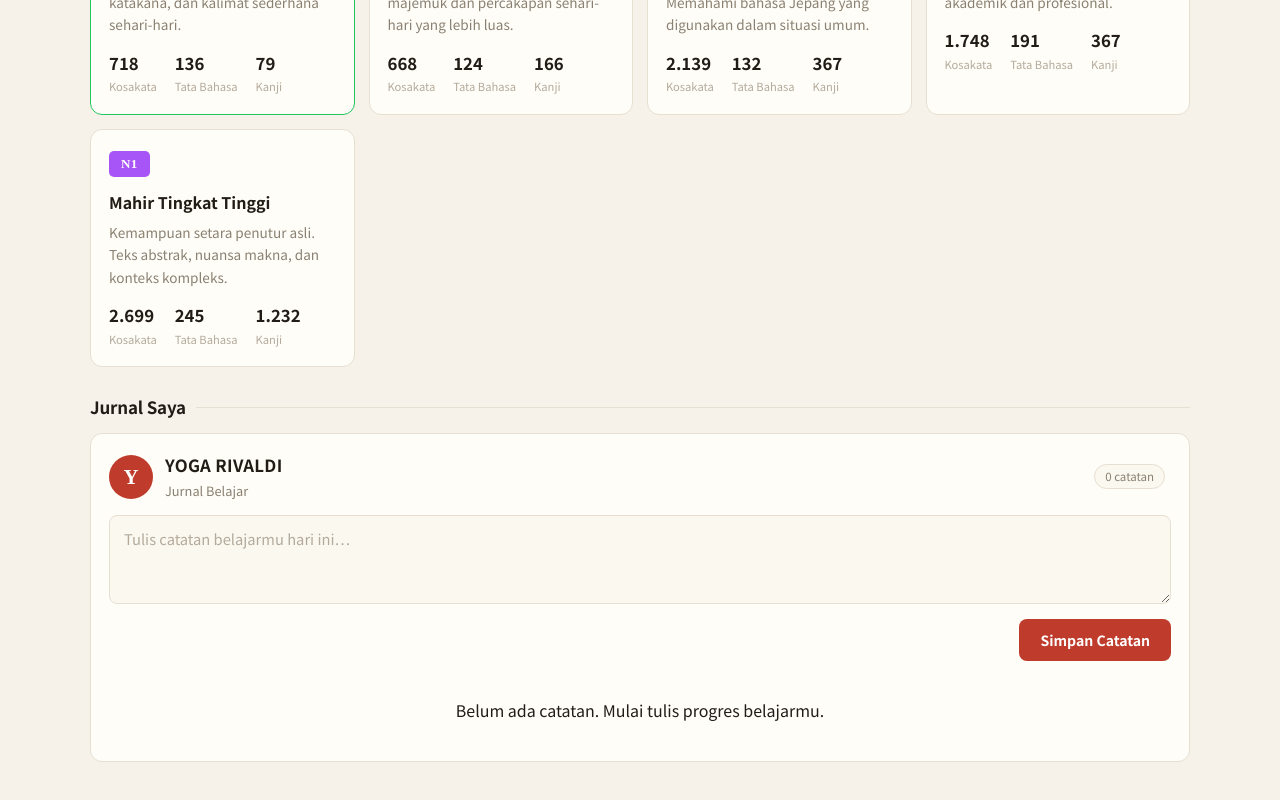
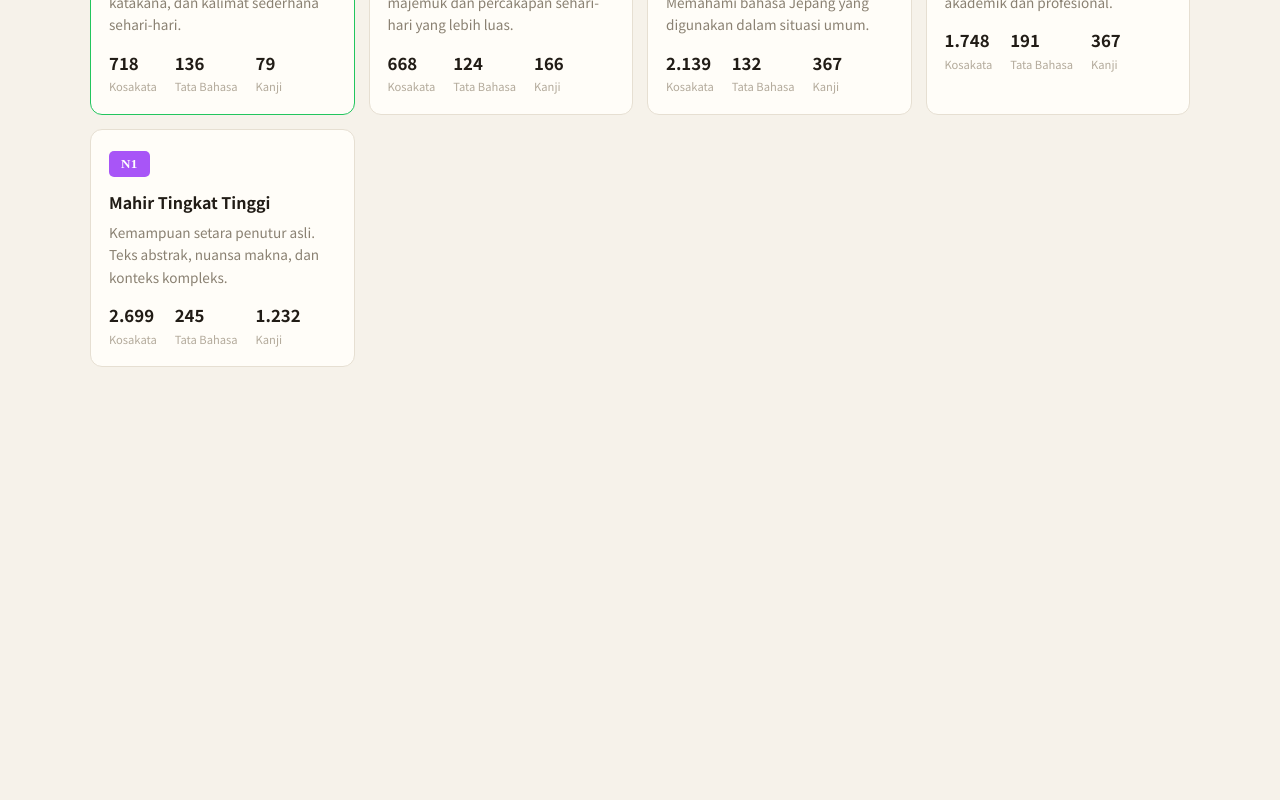
Before and after one commit to Ival30/nihongo, a React (Vite) app: page /#/home/n5 in a window 1280 px wide. Shown: the part 749-1549 px from the top of the page. After the commit the page ends 1180 px from the top, so only its background shows below. Built offline with nearby package versions, Linux system fonts and the light colour scheme.

Commit message:
feat: tambah streak harian dan seksi mendengarkan di ujian, hapus jurnal
- Streak harian: chip di header + pencatatan otomatis saat belajar
- Ujian JLPT: seksi Mendengarkan (audio diputar otomatis, teks disembunyikan)
- Hapus komponen jurnal beserta CSS-nya

```diff
--- a/src/App.jsx
+++ b/src/App.jsx
@@ -8,6 +8,7 @@ import {
   loadSRS, saveSRS, loadProgress, saveProgress,
   getDueCards, reviewCard, addCards, getSRSStats,
   recordItemProgress, recordQuizProgress,
+  loadStreak, saveStreak, recordActivity, isActiveToday,
 } from './srs.js'
 import Flashcard from './components/Flashcard.jsx'
 import SRSReview from './components/SRSReview.jsx'
@@ -18,7 +19,6 @@ import Ruby from './components/Ruby.jsx'
 import ConjugationView from './components/ConjugationView.jsx'
 import ListeningView from './components/ListeningView.jsx'
 import ExamView from './components/ExamView.jsx'
-import Journal from './components/Journal.jsx'
 import DokkaiView from './components/DokkaiView.jsx'
 import GlobalSearchView from './components/GlobalSearchView.jsx'
 import StrokeOrder from './components/StrokeOrder.jsx'
@@ -36,7 +36,6 @@ const NAV = [
   { id: 'progress', label: 'Kemajuan' },
 ]
 
-const OWNER_NAME = 'YOGA RIVALDI'
 
 const PAGE_SIZE = 50
 
@@ -65,6 +64,12 @@ export default function App() {
   const [progress, setProgress] = useState(loadProgress)
   const [levelData, setLevelData] = useState(null)
   const [loading, setLoading] = useState(false)
+  const [streak, setStreak] = useState(loadStreak)
+
+  useEffect(() => saveStreak(streak), [streak])
+
+  // Catat aktivitas belajar → memperbarui streak harian
+  const markActivity = () => setStreak((s) => recordActivity(s))
 
   const level = getLevel(levelId)
   const showLevel = !['home', 'progress', 'kana', 'cari'].includes(view)
@@ -106,6 +111,7 @@ export default function App() {
         levelId={levelId}
         showLevel={showLevel}
         dueCount={getSRSStats(srs).due}
+        streak={streak}
         onBrand={() => handleNav('home')}
         onNav={handleNav}
         onLevel={handleLevel}
@@ -138,7 +144,7 @@ export default function App() {
                 levelId={levelId}
                 items={levelData.vocab}
                 progress={progress}
-                onMark={(key, ok) => setProgress((p) => recordItemProgress(p, 'vocab', key, levelId, ok))}
+                onMark={(key, ok) => { markActivity(); setProgress((p) => recordItemProgress(p, 'vocab', key, levelId, ok)) }}
                 onAddToSRS={(batch) => setSrs((s) => addCards(s, 'vocab', batch, (it) => ({ content: it.jp, meta: { reading: it.reading, meaning: it.meaning } })))}
               />
             )}
@@ -147,7 +153,7 @@ export default function App() {
                 level={level}
                 items={levelData.grammar}
                 progress={progress}
-                onMark={(key, ok) => setProgress((p) => recordItemProgress(p, 'grammar', key, levelId, ok))}
+                onMark={(key, ok) => { markActivity(); setProgress((p) => recordItemProgress(p, 'grammar', key, levelId, ok)) }}
                 onAddToSRS={(batch) => setSrs((s) => addCards(s, 'grammar', batch, (it) => ({ content: it.pattern, meta: { meaning: it.meaning, example: it.example } })))}
               />
             )}
@@ -156,7 +162,7 @@ export default function App() {
                 level={level}
                 items={levelData.kanji}
                 progress={progress}
-                onMark={(key, ok) => setProgress((p) => recordItemProgress(p, 'kanji', key, levelId, ok))}
+                onMark={(key, ok) => { markActivity(); setProgress((p) => recordItemProgress(p, 'kanji', key, levelId, ok)) }}
                 onAddToSRS={(batch) => setSrs((s) => addCards(s, 'kanji', batch, (it) => ({ content: it.char, meta: { meaning: it.meaning, on: it.on, kun: it.kun } })))}
               />
             )}
@@ -166,8 +172,8 @@ export default function App() {
                 levelData={levelData}
                 levelId={levelId}
                 srs={srs}
-                onReview={(id, q) => setSrs((s) => reviewCard(s, id, q))}
-                onFinish={(score, total) => setProgress((p) => recordQuizProgress(p, levelId, score, total))}
+                onReview={(id, q) => { markActivity(); setSrs((s) => reviewCard(s, id, q)) }}
+                onFinish={(score, total) => { markActivity(); setProgress((p) => recordQuizProgress(p, levelId, score, total)) }}
               />
             )}
             {view === 'exam' && (
@@ -175,7 +181,7 @@ export default function App() {
                 level={level}
                 levelData={levelData}
                 levelId={levelId}
-                onFinish={(score, total) => setProgress((p) => recordQuizProgress(p, levelId, score, total))}
+                onFinish={(score, total) => { markActivity(); setProgress((p) => recordQuizProgress(p, levelId, score, total)) }}
               />
             )}
           </>
@@ -191,7 +197,7 @@ function Loading() {
   return <p className="sub" style={{ padding: '40px 0', textAlign: 'center' }}>Memuat materi…</p>
 }
 
-function TopBar({ view, levelId, showLevel, dueCount, onBrand, onNav, onLevel }) {
+function TopBar({ view, levelId, showLevel, dueCount, streak, onBrand, onNav, onLevel }) {
   return (
     <header className="topbar">
       <div className="brand" onClick={onBrand}>
@@ -211,6 +217,11 @@ function TopBar({ view, levelId, showLevel, dueCount, onBrand, onNav, onLevel })
       </nav>
 
       <div className="topbar-right">
+        {streak?.current > 0 && (
+          <span className="streak-chip" title={`Rentetan belajar: ${streak.current} hari (terbaik ${streak.best})`}>
+            {streak.current}
+          </span>
+        )}
         {dueCount > 0 && view !== 'latihan' && (
           <button className="review-chip" onClick={() => onNav('latihan')}>
             {dueCount}
@@ -319,9 +330,6 @@ function Home({ levelId, onLevel, progress, srs, onOpen }) {
           </div>
         ))}
       </div>
-
-      <div className="section-title">Jurnal Saya</div>
-      <Journal ownerName={OWNER_NAME} />
     </div>
   )
 }
--- a/src/components/Journal.jsx
+++ /dev/null
@@ -1,85 +0,0 @@
-import { useState, useEffect } from 'react'
-
-// Jurnal belajar pribadi — catatan harian yang tersimpan di localStorage.
-// Nama pemilik ditampilkan di header jurnal.
-const STORAGE_KEY = 'nihongo_journal_v1'
-
-export function loadJournal() {
-  try {
-    return JSON.parse(localStorage.getItem(STORAGE_KEY)) || []
-  } catch {
-    return []
-  }
-}
-
-export function saveJournal(entries) {
-  localStorage.setItem(STORAGE_KEY, JSON.stringify(entries))
-}
-
-export default function Journal({ ownerName }) {
-  const [entries, setEntries] = useState(loadJournal)
-  const [draft, setDraft] = useState('')
-
-  useEffect(() => saveJournal(entries), [entries])
-
-  const addEntry = () => {
-    const text = draft.trim()
-    if (!text) return
-    const entry = {
-      id: Date.now(),
-      date: new Date().toISOString().slice(0, 10),
-      time: new Date().toLocaleTimeString('id-ID', { hour: '2-digit', minute: '2-digit' }),
-      text,
-    }
-    setEntries((e) => [entry, ...e])
-    setDraft('')
-  }
-
-  const removeEntry = (id) => setEntries((e) => e.filter((x) => x.id !== id))
-
-  return (
-    <div className="journal">
-      <div className="journal-header">
-        <div className="journal-owner">
-          <div className="journal-avatar jp">{ownerName.charAt(0)}</div>
-          <div>
-            <div className="journal-name">{ownerName}</div>
-            <div className="journal-sub">Jurnal Belajar</div>
-          </div>
-        </div>
-        <span className="pill">{entries.length} catatan</span>
-      </div>
-
-      <div className="journal-compose">
-        <textarea
-          className="journal-input"
-          placeholder="Tulis catatan belajarmu hari ini…"
-          value={draft}
-          onChange={(e) => setDraft(e.target.value)}
-          rows={3}
-        />
-        <div className="journal-actions">
-          <button className="btn" onClick={addEntry} disabled={!draft.trim()}>Simpan Catatan</button>
-        </div>
-      </div>
-
-      <div className="journal-list">
-        {entries.length === 0 && (
-          <p className="sub" style={{ textAlign: 'center', padding: '20px 0' }}>
-            Belum ada catatan. Mulai tulis progres belajarmu.
-          </p>
-        )}
-        {entries.map((e) => (
-          <div className="journal-entry" key={e.id}>
-            <div className="journal-meta">
-              <span className="journal-date">{e.date}</span>
-              <span className="journal-time">{e.time}</span>
-            </div>
-            <p className="journal-text">{e.text}</p>
-            <button className="mini-btn ghost" onClick={() => removeEntry(e.id)}>Hapus</button>
-          </div>
-        ))}
-      </div>
-    </div>
-  )
-}
--- a/src/data/quiz.js
+++ b/src/data/quiz.js
@@ -75,6 +75,29 @@ export function buildKanjiQuiz(levelId, kanjiList, count = 10) {
   })
 }
 
+export function buildListeningQuiz(levelId, vocabList, count = 10) {
+  // Hanya kata yang punya contoh kalimat bisa dipakai untuk latihan mendengar.
+  const pool = vocabList.filter((v) => v.example && (v.exampleId || v.meaningId || v.meaning))
+  if (pool.length < 4) return []
+  const rng = seededRng(levelId.length * 5000 + pool.length)
+  const picked = shuffle(pool, rng).slice(0, count)
+  const answerOf = (v) => v.exampleId || v.meaningId || v.meaning
+  return picked.map((item) => {
+    const options = shuffle(
+      [answerOf(item), ...shuffle(pool.filter((v) => answerOf(v) !== answerOf(item)), rng).slice(0, 3).map(answerOf)],
+      rng,
+    )
+    return {
+      type: 'listening',
+      question: item.example, // diputar sebagai suara, bukan ditampilkan sebelum dijawab
+      audio: item.example,
+      answer: answerOf(item),
+      options,
+      hint: undefined,
+    }
+  })
+}
+
 export function buildQuiz(levelId, data, count = 10) {
   const vocab = buildVocabQuiz(levelId, data.vocab, count)
   const grammar = buildGrammarQuiz(levelId, data.grammar, count)
--- a/src/index.css
+++ b/src/index.css
@@ -114,6 +114,21 @@ button { font-family: var(--sans); }
   align-items: center;
   gap: 12px;
   flex-shrink: 0;
+}
+
+.streak-chip {
+  display: grid;
+  place-items: center;
+  min-width: 28px;
+  height: 28px;
+  padding: 0 9px;
+  border-radius: 999px;
+  background: var(--accent-wash);
+  color: var(--accent-deep);
+  font-size: 0.78rem;
+  font-weight: 700;
+  font-variant-numeric: tabular-nums;
+  border: 1px solid var(--accent);
 }
 
 .review-chip {
@@ -498,83 +513,6 @@ rt {
   border-bottom: 1px solid var(--border);
 }
 .exam-section-row:last-child { border-bottom: none; }
-
-/* ---------- Journal ---------- */
-.journal {
-  background: var(--surface);
-  border: 1px solid var(--border);
-  border-radius: var(--radius);
-  padding: 18px;
-}
-
-.journal-header {
-  display: flex;
-  align-items: center;
-  justify-content: space-between;
-  margin-bottom: 14px;
-}
-
-.journal-owner { display: flex; align-items: center; gap: 12px; }
-
-.journal-avatar {
-  width: 44px;
-  height: 44px;
-  border-radius: 50%;
-  background: var(--accent);
-  color: #fff;
-  font-family: var(--serif);
-  font-weight: 700;
-  font-size: 1.3rem;
-  display: grid;
-  place-items: center;
-}
-
-.journal-name { font-weight: 700; font-size: 1.05rem; letter-spacing: 0.02em; }
-.journal-sub { color: var(--muted); font-size: 0.8rem; }
-
-.journal-compose { margin-bottom: 16px; }
-
-.journal-input {
-  width: 100%;
-  padding: 12px 14px;
-  background: var(--surface-2);
-  border: 1px solid var(--border);
-  border-radius: var(--radius-sm);
-  color: var(--ink);
-  font-size: 0.92rem;
-  font-family: var(--sans);
-  resize: vertical;
-  outline: none;
-  transition: border-color 0.14s ease;
-}
-.journal-input:focus { border-color: var(--accent); }
-.journal-input::placeholder { color: var(--faint); }
-
-.journal-actions {
-  display: flex;
-  justify-content: flex-end;
-  margin-top: 8px;
-}
-
-.journal-list { display: flex; flex-direction: column; gap: 10px; }
-
-.journal-entry {
-  padding: 12px 14px;
-  background: var(--surface-2);
-  border: 1px solid var(--border);
-  border-radius: var(--radius-sm);
-}
-
-.journal-meta {
-  display: flex;
-  gap: 8px;
-  align-items: baseline;
-  margin-bottom: 6px;
-}
-.journal-date { font-weight: 600; font-size: 0.85rem; color: var(--accent-deep); }
-.journal-time { color: var(--faint); font-size: 0.78rem; }
-
-.journal-text { color: var(--ink); font-size: 0.92rem; white-space: pre-wrap; }
 
 /* ---------- Dokkai (bacaan) ---------- */
 .dokkai { max-width: 680px; margin: 0 auto; }
```
Also changed, not shown: src/components/ExamView.jsx (+39 -12 lines), src/srs.js (+36 -0 lines).
